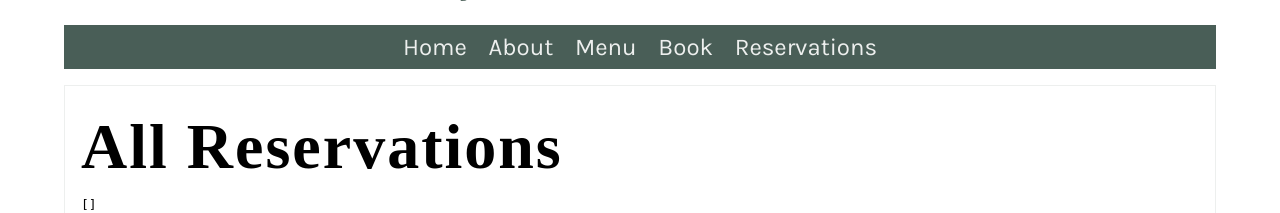
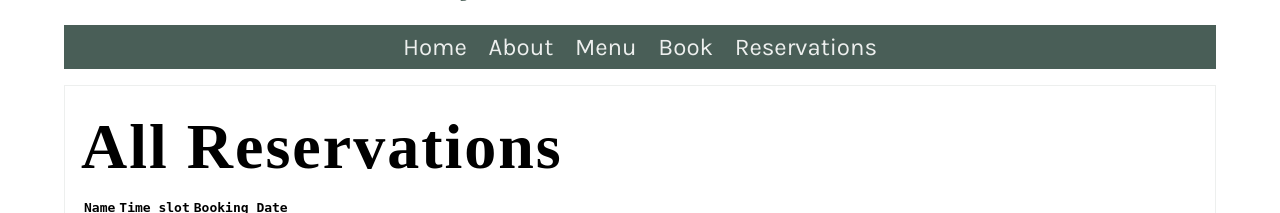
Before and after one commit to see-why/Little-Lemon, a Django app: page /reservations/ in a window 1280 px wide. Shown: the part 175-388 px from the top of the page. Run offline with Django 4.2, Linux system fonts and the light colour scheme; data that the repository does not hold is empty; some web fonts are replaced.

Commit message:
display bookings in table format

```diff
--- a/restaurant/templates/bookings.html
+++ b/restaurant/templates/bookings.html
@@ -32,9 +32,23 @@
   </article>
 </section>
 <script>
-  const bookings = JSON.parse('{{ bookings|safe }}')
+  const bookings = JSON.parse('{{ bookings|safe }}');
   console.log(bookings);
-  const pretty_json = JSON.stringify(bookings,null,2)
-  document.getElementById('bookings').innerHTML = pretty_json
+
+  let tableHtml = '<table><tr><th>Name</th><th>Time slot</th><th>Booking Date</th></tr>';
+
+  bookings.forEach(booking => {
+    tableHtml += `<tr>
+      <td>${booking.fields.first_name}</td>\t
+      <td>${booking.fields.reservation_slot >= 12 ? booking.fields.reservation_slot - 12 + ' PM' : booking.fields.reservation_slot + ' AM'}</td>\t
+      <td>${booking.fields.reservation_date}</td>
+    </tr>`;
+  });
+
+
+  tableHtml += '</table>';
+
+  document.getElementById('bookings').innerHTML = tableHtml;
 </script>
+
 {% endblock %}
```
